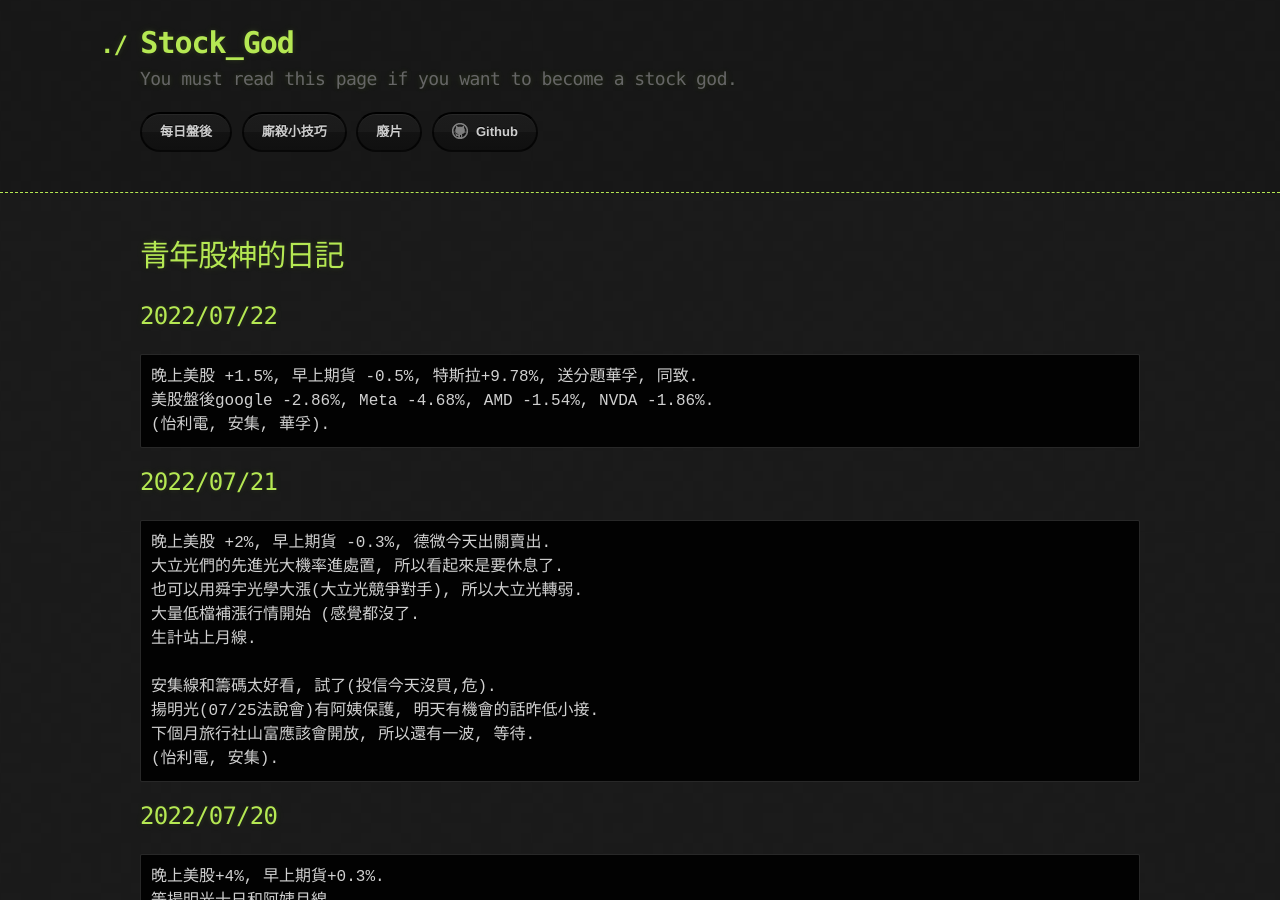
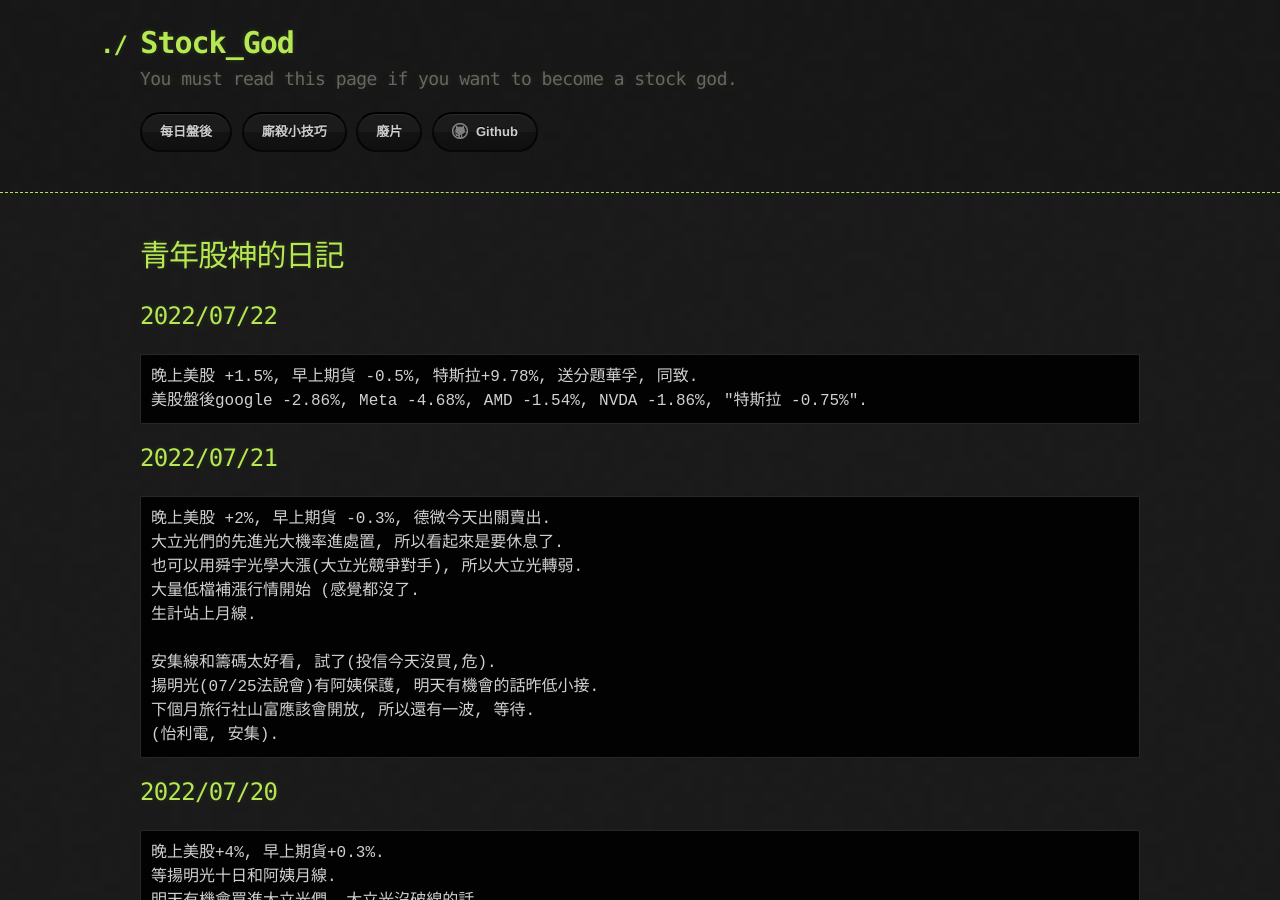
Before and after one commit to lepg5487/Stock_God, a Jekyll site: the page built from index.md, in a window 1280 px wide and 900 px high. Built offline with Jekyll 4.4.1, drawn with Linux system fonts in a browser that asks for light colours; our own code applies the rules of GitHub Pages for plain Markdown files.

Commit message:
Update index.md

````diff
--- a/index.md
+++ b/index.md
@@ -6,8 +6,7 @@
 ## 2022/07/22
 ```
 晚上美股 +1.5%, 早上期貨 -0.5%, 特斯拉+9.78%, 送分題華孚, 同致.
-美股盤後google -2.86%, Meta -4.68%, AMD -1.54%, NVDA -1.86%.
-(怡利電, 安集, 華孚).
+美股盤後google -2.86%, Meta -4.68%, AMD -1.54%, NVDA -1.86%, "特斯拉 -0.75%".
 ```
 
 ## 2022/07/21
````
